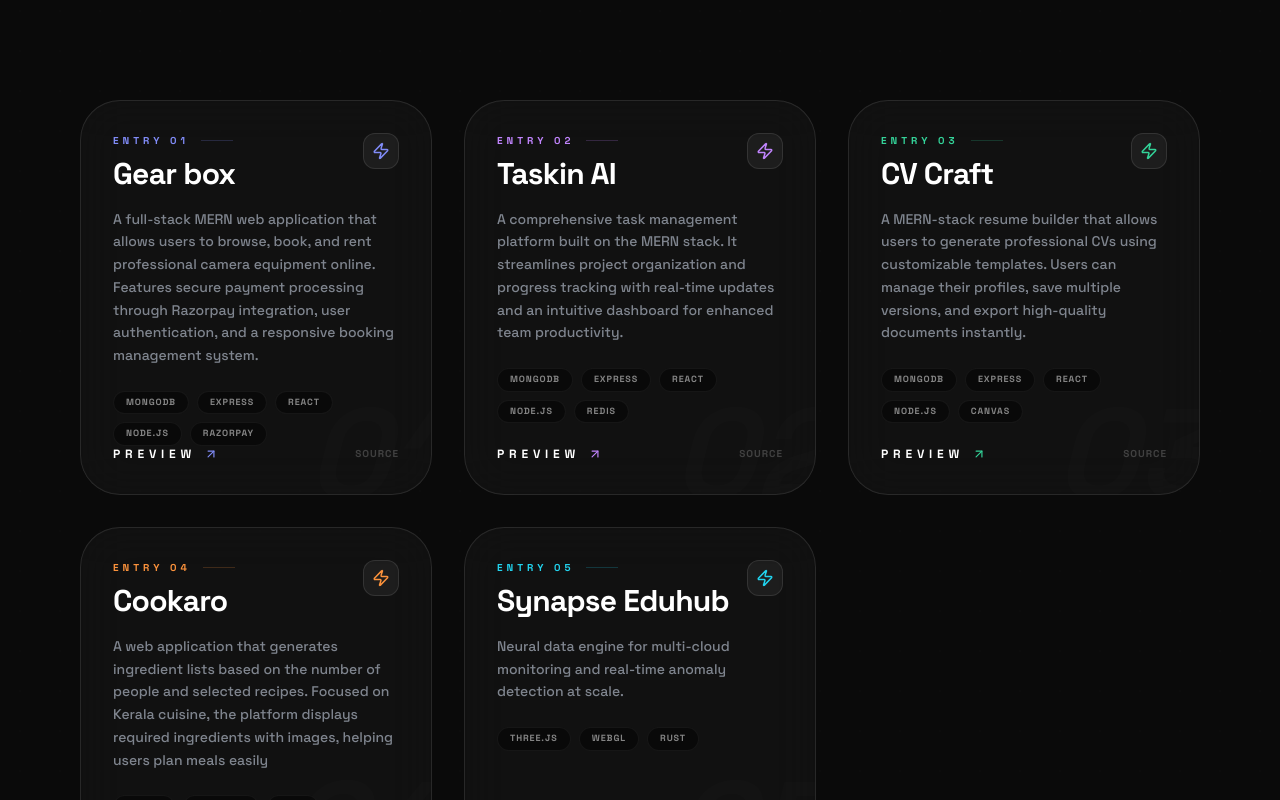
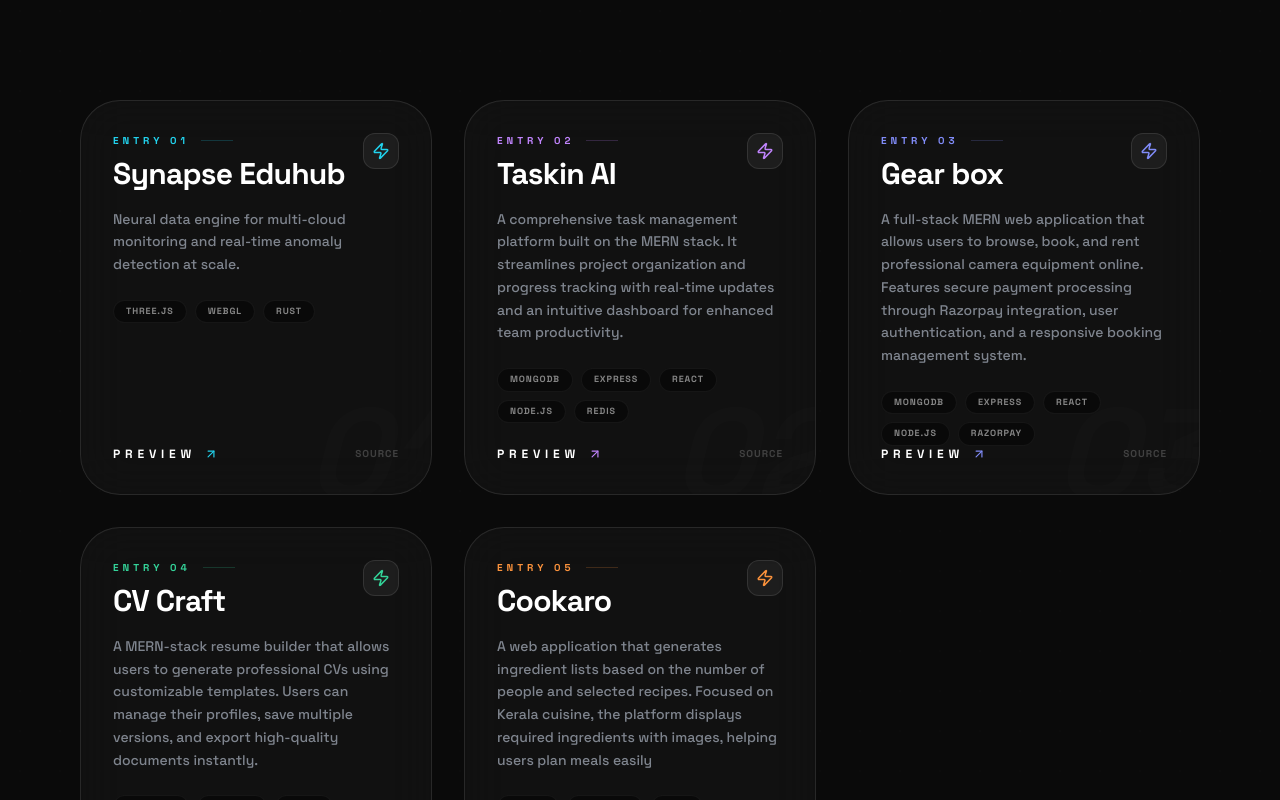
Before and after one commit to gijogeorgep/portfolio, a React (Vite) app: page / in a window 1280 px wide. Shown: the part 4740-5540 px from the top of the page. Built offline with nearby package versions, Linux system fonts and the light colour scheme.

Commit message:
projects order chnaged update link

```diff
--- a/index.html
+++ b/index.html
@@ -1,16 +1,20 @@
 <!doctype html>
 <html lang="en">
+
 <head>
   <meta charset="UTF-8" />
   <link rel="icon" type="image/svg+xml" href="/vite.svg" />
   <meta name="viewport" content="width=device-width, initial-scale=1.0" />
   <link rel="preconnect" href="https://fonts.googleapis.com">
   <link rel="preconnect" href="https://fonts.gstatic.com" crossorigin>
-    <link href="https://fonts.googleapis.com/css2?family=Space+Grotesk:wght@300;400;500;600;700&display=swap" rel="stylesheet">
-    <title>Futuristic Developer Portfolio</title>
+  <link href="https://fonts.googleapis.com/css2?family=Space+Grotesk:wght@300;400;500;600;700&display=swap"
+    rel="stylesheet">
+  <title>Gcodz</title>
 </head>
+
 <body>
   <div id="root"></div>
   <script type="module" src="/src/main.jsx"></script>
 </body>
+
 </html>
--- a/src/components/Projects.jsx
+++ b/src/components/Projects.jsx
@@ -4,18 +4,25 @@ import { Github, Zap, ArrowUpRight } from "lucide-react";
 
 const projects = [
     {
+        title: "Synapse Eduhub",
+        description: "Neural data engine for multi-cloud monitoring and real-time anomaly detection at scale.",
+        tech: ["Three.js", "WebGL", "Rust"],
+        links: { demo: "https://www.synapseeduhub.com", github: "#" },
+        accent: "cyan"
+    },
+    {
+        title: "Taskin AI",
+        description: "A comprehensive task management platform built on the MERN stack. It streamlines project organization and progress tracking with real-time updates and an intuitive dashboard for enhanced team productivity.",
+        tech: ["MongoDB", "Express", "React", "Node.js", "Redis"],
+        links: { demo: "https://taskin-rho.vercel.app/", github: "#" },
+        accent: "purple"
+    },
+    {
         title: "Gear box",
         description: "A full-stack MERN web application that allows users to browse, book, and rent professional camera equipment online. Features secure payment processing through Razorpay integration, user authentication, and a responsive booking management system.",
         tech: ["MongoDB", "Express", "React", "Node.js", "Razorpay"],
         links: { demo: "https://gearbox-frontend.onrender.com/", github: "#" },
         accent: "indigo"
-    },
-    {
-        title: "Taskin AI",
-        description: "A comprehensive task management platform built on the MERN stack. It streamlines project organization and progress tracking with real-time updates and an intuitive dashboard for enhanced team productivity.",
-        tech: ["MongoDB", "Express", "React", "Node.js", "Redis"],
-        links: { demo: "#", github: "#" },
-        accent: "purple"
     },
     {
         title: "CV Craft",
@@ -31,15 +38,8 @@ const projects = [
         links: { demo: "#", github: "#" },
         accent: "orange"
     },
-    {
-        title: "Synapse Eduhub",
-        description: "Neural data engine for multi-cloud monitoring and real-time anomaly detection at scale.",
-        tech: ["Three.js", "WebGL", "Rust"],
-        links: { demo: "#", github: "#" },
-        accent: "cyan"
-    },
+];
 
-];
 
 const containerVariants = {
     hidden: { opacity: 0 },
```
Lines whose indentation alone changed are shown as unchanged.
